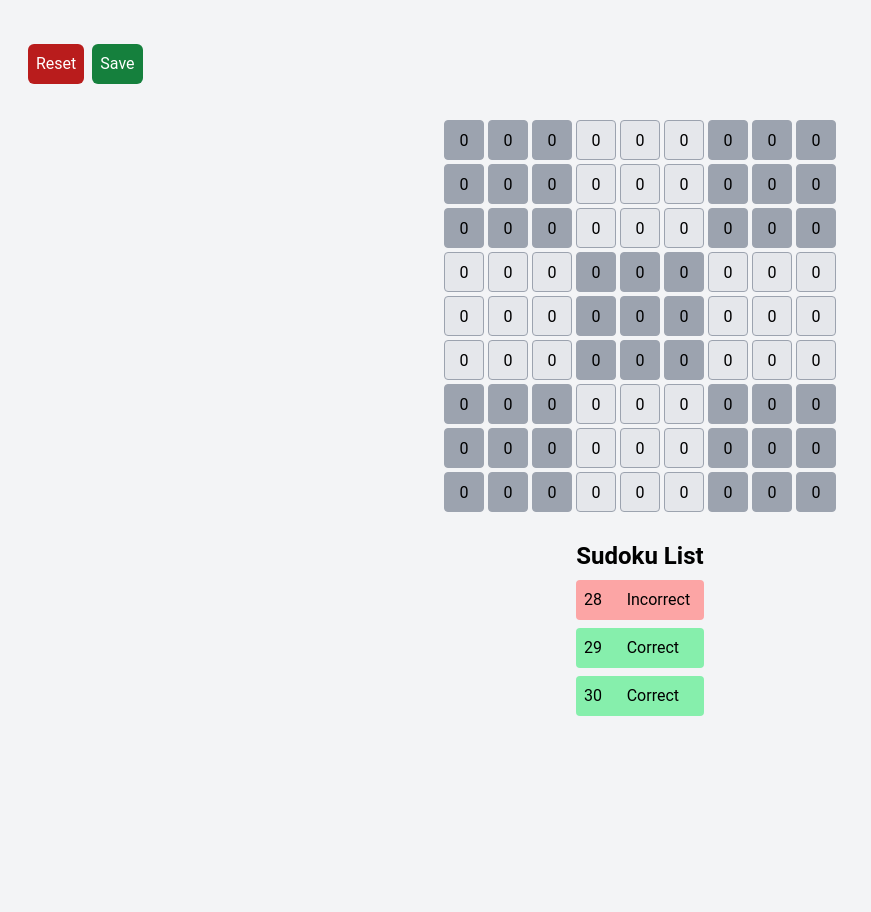
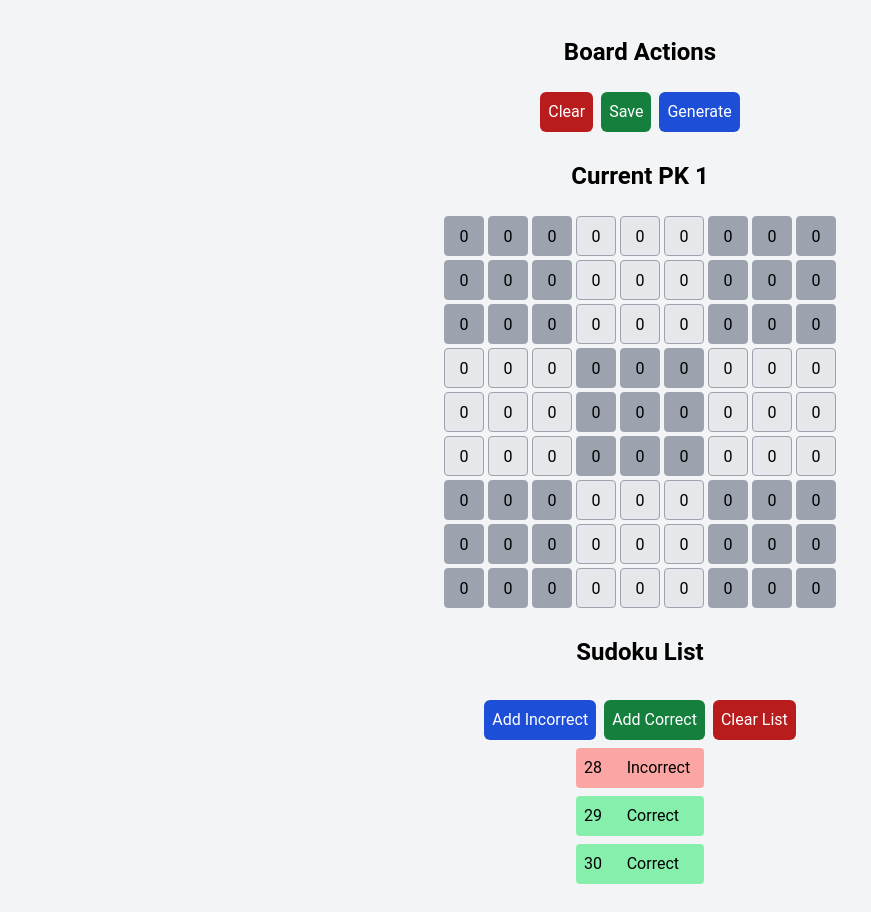
Before and after one commit to elperez365/SudokuReact, a React (Vite) app in the folder frontend/: page / in a window 1280 px wide. Shown: the whole page, without its empty margins (0-871 px from the left). Before the commit the page ends 800 px from the top, so only its background shows below. Built offline with nearby package versions, Linux system fonts and the light colour scheme.

Commit message:
refactor

```diff
--- a/frontend/src/components/Board.tsx
+++ b/frontend/src/components/Board.tsx
@@ -4,6 +4,7 @@ import { useContext } from "react";
 import { GameContext } from "../context/GameContext";
 import { GameContextType } from "../types/GameContext";
 import { colorCell } from "../utils/ColorGrid";
+import Title from "./ui/Title";
 
 interface BoardProps {
   key?: number;
@@ -13,7 +14,8 @@ const Board: React.FC<BoardProps> = () => {
   const { selectedBoard, boardRef } = useContext<GameContextType>(GameContext);
   const grid = selectedBoard.sudoku_grid;
   return (
-    <div className=" flex justify-center items-center">
+    <div className=" flex flex-col items-center justify-center">
+      <Title>Current PK {selectedBoard.pk}</Title>
       <form ref={boardRef} className="grid grid-cols-9 gap-1 mt-4">
         {grid.map((row, rowIndex) =>
           row.map((cell, colIndex) => (
--- a/frontend/src/components/GameActions.tsx
+++ b/frontend/src/components/GameActions.tsx
@@ -2,19 +2,26 @@ import { useContext } from "react";
 import { GameContext } from "../context/GameContext";
 import { GameContextType } from "../types/GameContext";
 import Button from "./ui/Button";
+import Title from "./ui/Title";
 
 const GameActions = () => {
   const { handleReset, getCurrentBoardValues } =
     useContext<GameContextType>(GameContext);
 
   return (
+    <div className="flex flex-col justify-center items-center">
+      <Title>Board Actions</Title>
       <div className="flex gap-2">
         <Button color="secondary" onClick={() => handleReset()}>
-        Reset
+          Clear
         </Button>
         <Button color="tertiary" onClick={() => getCurrentBoardValues()}>
           Save
         </Button>
+        <Button color="primary" onClick={() => console.log("generate")}>
+          Generate
+        </Button>
+      </div>
     </div>
   );
 };
--- a/frontend/src/components/SudokuList.tsx
+++ b/frontend/src/components/SudokuList.tsx
@@ -4,6 +4,8 @@ import { DUMMY_SUDOKU_LIST } from "../data/Dummy";
 import { GameContextType } from "../types/GameContext";
 import { GameContext } from "../context/GameContext";
 import ListItem from "./ListItem";
+import Button from "./ui/Button";
+import Title from "./ui/Title";
 
 interface SudokuListProps {}
 
@@ -15,8 +17,19 @@ const Sudokulist: React.FC<SudokuListProps> = () => {
   );
 
   return (
-    <div className="flex flex-col items-center">
-      <h1 className="text-2xl font-bold  p-2">Sudoku List</h1>
+    <div className="flex flex-col gap-2 items-center">
+      <Title>Sudoku List</Title>
+      <div className="flex gap-2">
+        <Button color="primary" onClick={() => console.log("add Incorrect")}>
+          Add Incorrect
+        </Button>
+        <Button color="tertiary" onClick={() => console.log("add Correct")}>
+          Add Correct
+        </Button>
+        <Button color="secondary" onClick={() => console.log("clear")}>
+          Clear List
+        </Button>
+      </div>
       <ul className="flex flex-col gap-2">
         {sudokuList.map((sudoku) => (
           <ListItem
--- a/frontend/src/components/ui/Button.tsx
+++ b/frontend/src/components/ui/Button.tsx
@@ -12,7 +12,7 @@ const Button: React.FC<ButtonProps> = ({ color, onClick, children }) => {
   };
   return (
     <button
-      className={`${colors[color]} text-white p-2 rounded-md mt-4`}
+      className={`${colors[color]} text-white p-2 rounded-md mt-4 hover:bg-opacity-80`}
       onClick={onClick}
     >
       {children}
--- /dev/null
+++ b/frontend/src/components/ui/Title.tsx
@@ -0,0 +1,9 @@
+interface TitleProps {
+  children: React.ReactNode;
+}
+
+const Title: React.FC<TitleProps> = ({ children }) => {
+  return <h1 className="text-2xl font-bold p-2">{children}</h1>;
+};
+
+export default Title;
--- a/frontend/src/context/GameContext.tsx
+++ b/frontend/src/context/GameContext.tsx
@@ -18,6 +18,7 @@ const GameContextProvider: React.FC<GameContextProviderProps> = ({
 }) => {
   const [selectedBoard, setSelectedBoard] = useState<Sudoku>(DUMMY_SUDOKU);
   const [reset, setReset] = useState<boolean>(false);
+  const [updateList, setUpdateList] = useState<boolean>(false);
   const boardRef: BoardRef = useRef<HTMLFormElement>(null);
 
   const handleSetBoard = useCallback((sudoku: Sudoku) => {
@@ -25,8 +26,12 @@ const GameContextProvider: React.FC<GameContextProviderProps> = ({
   }, []);
 
   const handleReset = useCallback(() => {
-    setReset(!reset);
+    setReset((prev) => !prev);
   }, [reset]);
+
+  const handleUpdateList = useCallback(() => {
+    setUpdateList((prev) => !prev);
+  }, [updateList]);
 
   const getCurrentBoardValues = useCallback(() => {
     return getBoardValues(boardRef);
@@ -35,9 +40,11 @@ const GameContextProvider: React.FC<GameContextProviderProps> = ({
   const contextData: GameContextType = {
     selectedBoard,
     reset,
+    updateList,
     boardRef,
     handleSetBoard,
     handleReset,
+    handleUpdateList,
     getCurrentBoardValues,
   };
 
--- a/frontend/src/types/GameContext.ts
+++ b/frontend/src/types/GameContext.ts
@@ -6,8 +6,10 @@ export interface GameContextType {
   selectedBoard: Sudoku;
   reset: boolean;
   boardRef: BoardRef;
+  updateList: boolean;
   handleSetBoard: (sudoku: Sudoku) => void;
   handleReset: () => void;
+  handleUpdateList: () => void;
   getCurrentBoardValues: () => number[][] | undefined;
 }
 
@@ -15,7 +17,9 @@ export class GameContextData implements GameContextType {
   selectedBoard = DUMMY_SUDOKU;
   reset = false;
   boardRef = { current: null };
+  updateList = false;
   handleSetBoard = () => {};
   handleReset = () => {};
+  handleUpdateList = () => {};
   getCurrentBoardValues = () => [];
 }
```
Lines whose indentation alone changed are shown as unchanged.
